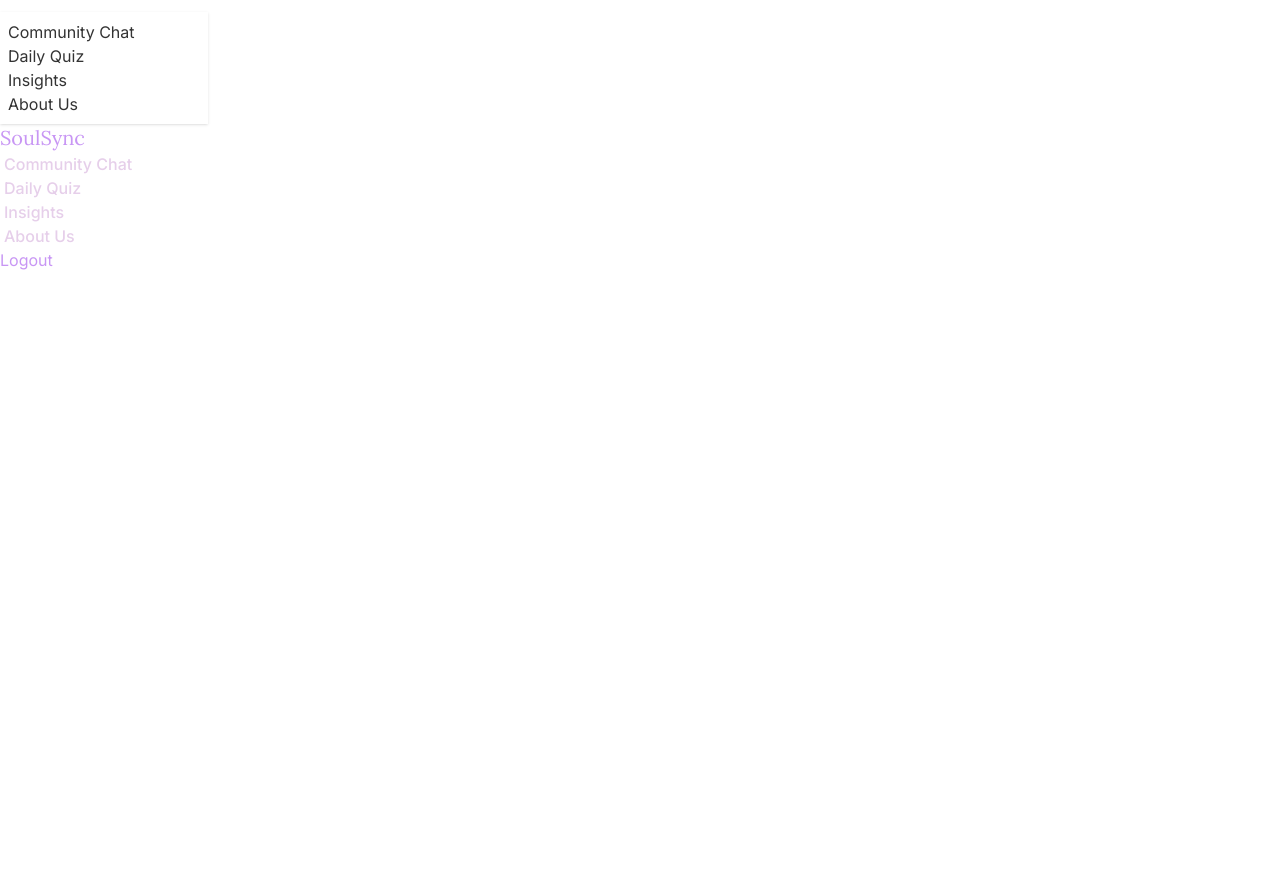
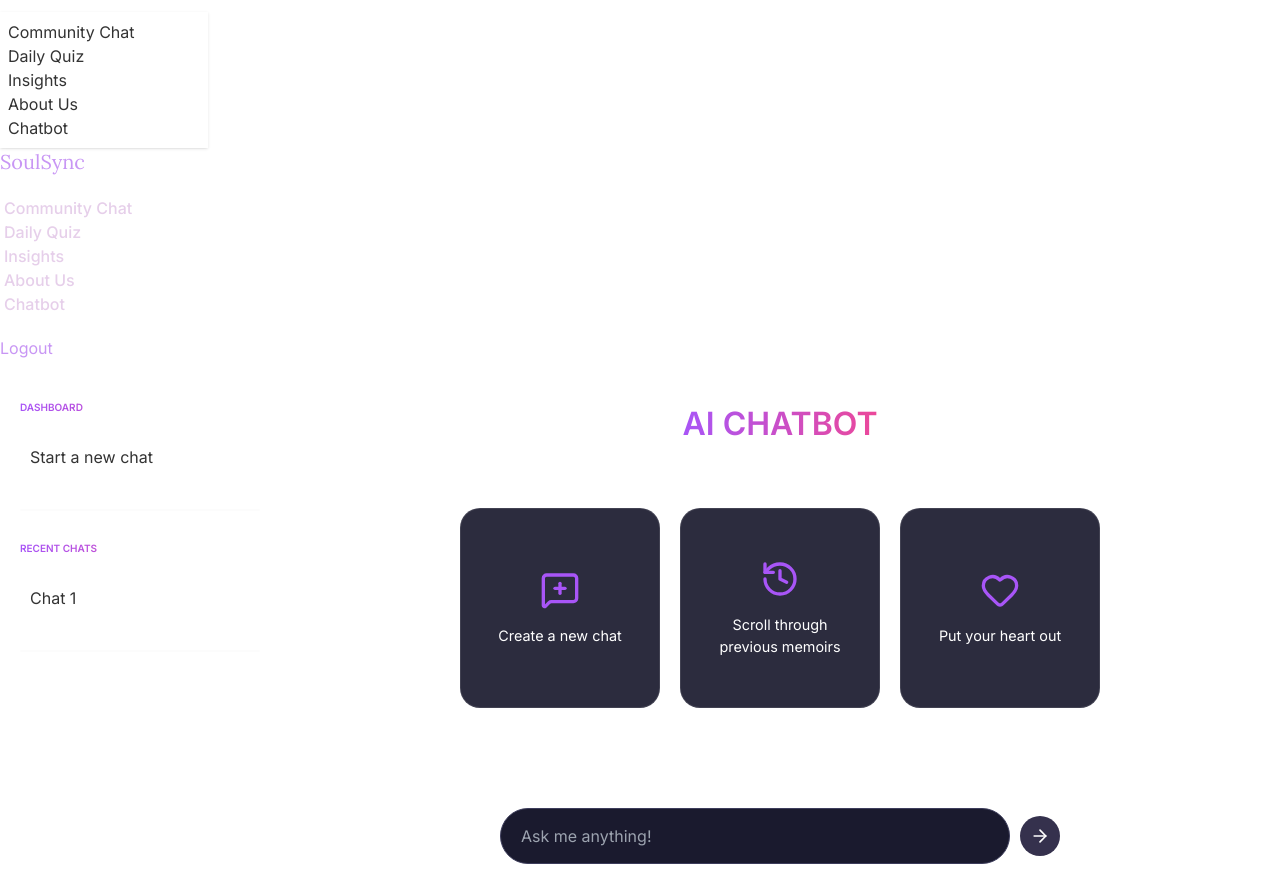
Before and after one commit to sej197/SoulSync, a React (Vite) app in the folder client/: page /chatbot in a window 1280 px wide. Before the commit the page ends 800 px from the top, so only its background shows below. Built offline with nearby package versions, Linux system fonts and the light colour scheme.

Commit message:
feat : chatbpot styling initial part

```diff
--- a/client/src/App.css
+++ b/client/src/App.css
@@ -1,8 +1,5 @@
 #root {
-  max-width: 1280px;
-  margin: 0 auto;
-  padding: 2rem;
-  text-align: center;
+  min-height: 100vh;
 }
 
 .logo {
--- a/client/src/App.jsx
+++ b/client/src/App.jsx
@@ -1,15 +1,15 @@
 import { BrowserRouter as Router, Routes, Route } from 'react-router-dom';
 import Navbar from './components/Navbar';
+import BotDashboard from './pages/BotDashboard';
+import About from './pages/About';
 
-import About from './pages/About';
-// Placeholder for Home if it doesn't exist yet, or use About as default for now to show progress
 const Home = () => (
   <div className="hero min-h-screen bg-bloom-cream">
     <div className="hero-content text-center">
       <div className="max-w-md">
         <h1 className="text-5xl font-bold font-serif text-bloom-green">SoulSync</h1>
         <p className="py-6 text-gray-600">Your journey to mental wellness starts here.</p>
-        <button className="btn bg-bloom-green text-white border-none hover:bg-green-700">Get Started</button>
+        <button className="btn bg-bloom-primary text-white border-none hover:bg-purple-700">Get Started</button>
       </div>
     </div>
   </div>
@@ -31,6 +31,7 @@ function App() {
             <Route path="/community-chat" element={<CommunityChat />} />
             <Route path="/daily-quiz" element={<DailyQuiz />} />
             <Route path="/insights" element={<Insights />} />
+            <Route path="/chatbot" element={<BotDashboard />} />
           </Routes>
         </main>
       </div>
--- /dev/null
+++ b/client/src/components/ChatbotList.jsx
@@ -0,0 +1,25 @@
+import { Link } from "react-router-dom";
+import "./chatbotlist.css";
+export default function ChatbotList() {
+    return (
+        <div className="chatList">
+            <span className="title">DASHBOARD</span>
+            <Link to="/chatbot/new">Start a new chat</Link>
+            <hr />
+            <span className="title">RECENT CHATS</span>
+            <div className="list">
+                <Link to="/chatbot/1">Chat 1</Link>
+                {/*<Link to="/chatbot/2">Chat 2</Link>
+                <Link to="/chatbot/3">Chat 3</Link>
+                <Link to="/chatbot/4">Chat 4</Link>
+                <Link to="/chatbot/5">Chat 5</Link>
+                <Link to="/chatbot/6">Chat 6</Link>
+                <Link to="/chatbot/7">Chat 7</Link>
+                <Link to="/chatbot/8">Chat 8</Link>
+                <Link to="/chatbot/9">Chat 9</Link>
+                <Link to="/chatbot/10">Chat 10</Link>*/}
+            </div>
+            <hr />
+        </div>
+    );
+}
--- a/client/src/components/Navbar.jsx
+++ b/client/src/components/Navbar.jsx
@@ -30,16 +30,18 @@ const Navbar = () => {
                         <li><Link to="/daily-quiz">Daily Quiz</Link></li>
                         <li><Link to="/insights">Insights</Link></li>
                         <li><Link to="/about">About Us</Link></li>
+                        <li><Link to="/chatbot">Chatbot</Link></li>
                     </ul>
                 </div>
                 <Link to="/" className="btn btn-ghost text-xl font-serif text-bloom-primary">SoulSync</Link>
             </div>
             <div className="navbar-center hidden lg:flex">
-                <ul className={`menu menu-horizontal px-1 font-medium transition-colors duration-300 ${isScrolled ? 'text-gray-600' : 'text-bloom-secondary'}`}>
+                <ul className={`menu menu-horizontal px-1 font-medium whitespace-nowrap flex-nowrap transition-colors duration-300 ${isScrolled ? 'text-gray-600' : 'text-bloom-secondary'}`}>
                     <li><Link to="/community-chat">Community Chat</Link></li>
                     <li><Link to="/daily-quiz">Daily Quiz</Link></li>
                     <li><Link to="/insights">Insights</Link></li>
                     <li><Link to="/about">About Us</Link></li>
+                    <li><Link to="/chatbot">Chatbot</Link></li>
                 </ul>
             </div>
             <div className="navbar-end">
--- /dev/null
+++ b/client/src/components/chatbotlist.css
@@ -0,0 +1,42 @@
+.chatList {
+    display: flex;
+    flex-direction: column;
+    gap: 10px;
+    height: 100%;
+
+    hr {
+        border: none;
+        height: 2px;
+        background-color: #ddd;
+        opacity: 0.1;
+        border-radius: 5px;
+        margin: 20px 0;
+    }
+
+    .title {
+        font-weight: 600;
+        font-size: 10px;
+        margin-bottom: 10px;
+    }
+
+    .list {
+        display: flex;
+        flex-direction: column;
+        overflow: scroll;
+    }
+
+    a {
+        padding: 10px;
+        border-radius: 10px;
+        cursor: pointer;
+        transition: all 0.2s ease;
+
+        &:hover {
+            background-color: #272338;
+            color: white;
+        }
+    }
+
+
+
+}
--- /dev/null
+++ b/client/src/pages/BotDashboard.jsx
@@ -0,0 +1,42 @@
+import { Outlet } from 'react-router-dom';
+import { MessageSquarePlus, History, Heart, ArrowRight } from 'lucide-react';
+import './dashboard.css';
+import ChatbotList from '../components/ChatbotList';
+
+export default function BotDashboard() {
+    return (
+        <>
+            <div className='dashboard-layout'>
+                <div className="menu">
+                    <ChatbotList />
+                </div>
+                <div className="texts">
+                    <span className="title">AI CHATBOT</span>
+                    <div className="cards">
+                        <div className="options">
+                            <MessageSquarePlus className="icon" />
+                            <span>Create a new chat</span>
+                        </div>
+                        <div className="options">
+                            <History className="icon" />
+                            <span>Scroll through previous memoirs</span>
+                        </div>
+                        <div className="options">
+                            <Heart className="icon" />
+                            <span>Put your heart out</span>
+                        </div>
+                    </div>
+                    <div className="formContainer">
+                        <input type="text" placeholder="Ask me anything!" />
+                        <button className="sendButton">
+                            <ArrowRight size={20} />
+                        </button>
+                    </div>
+                </div>
+                <div className="content">
+                    <Outlet />
+                </div>
+            </div>
+        </>
+    );
+}
--- /dev/null
+++ b/client/src/pages/dashboard.css
@@ -0,0 +1,111 @@
+.dashboard-layout {
+    display: flex;
+    gap: 50px;
+    padding-top: 20px;
+    height: 100%;
+}
+
+.menu {
+    flex: none;
+    width: 280px;
+    padding: 20px;
+}
+
+.formContainer {
+    margin-top: auto;
+    padding: 10px 20px;
+    display: flex;
+    align-items: center;
+    gap: 10px;
+    width: 100%;
+    max-width: 600px;
+    background-color: transparent;
+}
+
+.formContainer input {
+    flex: 1;
+    padding: 15px 20px;
+    border-radius: 30px;
+    border: 1px solid #3d3d5c;
+    background-color: #1a1a2e;
+    color: white;
+    outline: none;
+    font-size: 1rem;
+}
+
+.sendButton {
+    background-color: #35314d;
+    color: white;
+    border: none;
+    padding: 10px;
+    border-radius: 50%;
+    cursor: pointer;
+    display: flex;
+    align-items: center;
+    justify-content: center;
+    transition: background-color 0.3s;
+}
+
+.sendButton:hover {
+    background-color: #6a5acd;
+}
+
+.texts {
+    flex: 1;
+    display: flex;
+    flex-direction: column;
+    align-items: center;
+    justify-content: center;
+    gap: 40px;
+    padding: 20px;
+    height: 100%;
+    color: white;
+}
+
+.title {
+    font-size: 2rem;
+    font-weight: bold;
+    margin-bottom: 20px;
+    background: linear-gradient(to right, #a855f7, #ec4899);
+    -webkit-background-clip: text;
+    background-clip: text;
+    -webkit-text-fill-color: transparent;
+}
+
+.cards {
+    display: flex;
+    gap: 20px;
+    margin-bottom: 50px;
+}
+
+.options {
+    display: flex;
+    flex-direction: column;
+    align-items: center;
+    justify-content: center;
+    gap: 15px;
+    padding: 30px;
+    width: 200px;
+    height: 200px;
+    background-color: #2c2c3e;
+    border-radius: 20px;
+    cursor: pointer;
+    transition: transform 0.2s, background-color 0.3s;
+    border: 1px solid rgba(255, 255, 255, 0.1);
+}
+
+.options:hover {
+    background-color: #3d3d5c;
+    transform: translateY(-5px);
+}
+
+.options span {
+    text-align: center;
+    font-size: 0.9rem;
+}
+
+.icon {
+    width: 40px;
+    height: 40px;
+    color: #a855f7;
+}
```
